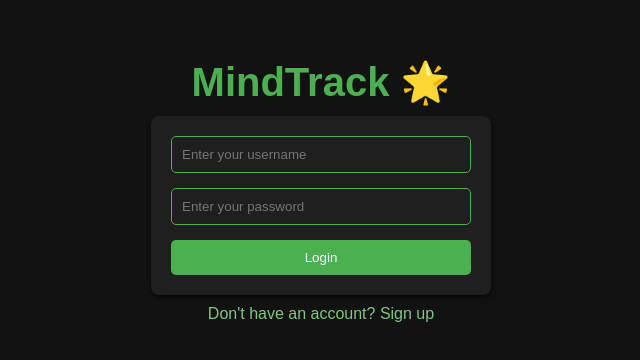
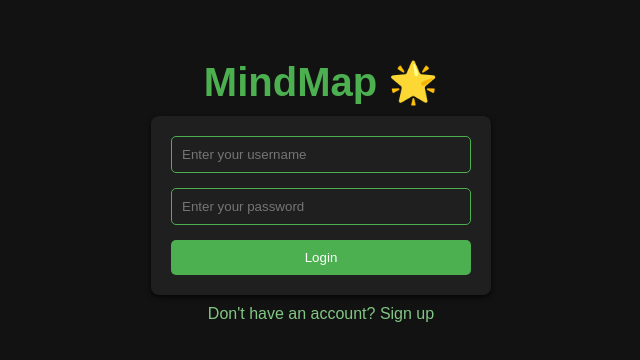
Before and after one commit to Iam-sudharsan/mindmap, a plain HTML site: page login.html in a window 1280 px wide. Shown: the part 222-582 px from the top of the page, without its empty margins (319-959 px from the left). Drawn offline with Linux system fonts and the light colour scheme.

Commit message:
Update login.html

```diff
--- a/login.html
+++ b/login.html
@@ -84,7 +84,7 @@
   </style>
 </head>
 <body>
-  <h1>MindTrack 🌟</h1>
+  <h1>MindMap 🌟</h1>
   <form id="loginForm">
     <input type="text" id="username" placeholder="Enter your username" required>
     <input type="password" id="password" placeholder="Enter your password" required>
```
